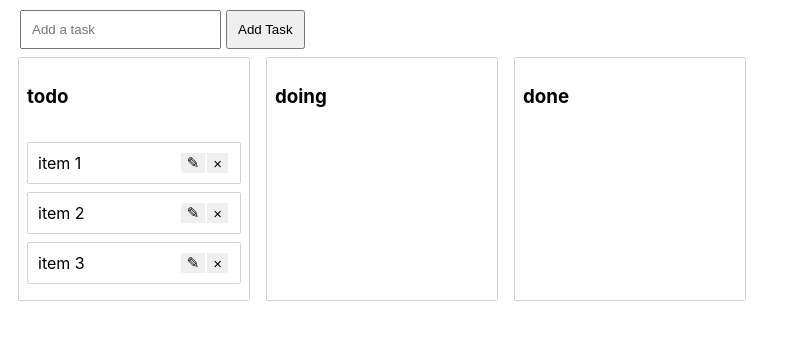
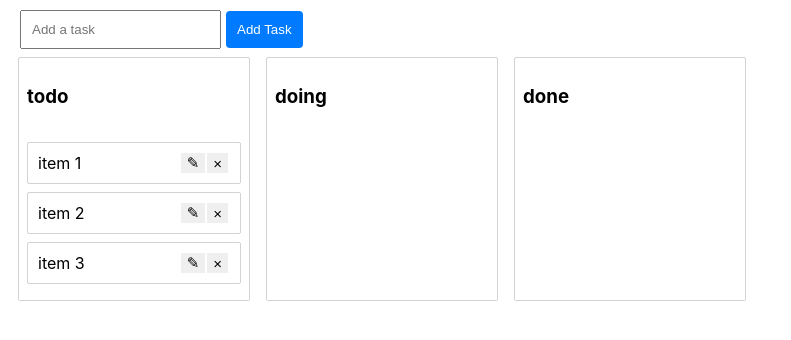
Before and after one commit to alexscoelho/multicolumn-todo, a React (Create React App) app: page / in a window 1280 px wide. Shown: the top 340 px of the page, without its empty margins (0-791 px from the left). Built offline with nearby package versions, Linux system fonts and the light colour scheme.

Commit message:
modified button

```diff
--- a/src/App.js
+++ b/src/App.js
@@ -10,6 +10,19 @@ const Container = styled.div`
 const Input = styled.input`
   padding: 10px;
   margin-right: 5px;
+`;
+
+const SubmitButton = styled.input`
+  padding: 10px;
+  margin-right: 5px;
+  color: #fff;
+  background-color: #007bff;
+  border-color: #007bff;
+  border: 1px solid transparent;
+  border-radius: 0.25rem;
+  :hover {
+    background-color: #005bff;
+  }
 `;
 
 const Form = styled.form`
@@ -83,9 +96,9 @@ function App() {
   };
 
   //modify
-  const handleEdit = (label, index, colName) => {
+  const handleEdit = (text, index, colName) => {
     setIsEditing(true);
-    setTask(label);
+    setTask(text);
     setId(index);
     setColName(colName);
   };
@@ -167,14 +180,13 @@ function App() {
           type="text"
           placeholder="Add a task"
         />
-        <Input type="submit" value={isEditing ? "Edit Task" : "Add Task"} />
+        <SubmitButton
+          type="submit"
+          value={isEditing ? "Edit Task" : "Add Task"}
+        />
       </Form>
       <DragDropContext onDragEnd={onDragEnd}>
-        <Container
-          style={{
-            display: "flex",
-          }}
-        >
+        <Container>
           {Object.values(columns).map((col, index) => (
             <Column
               col={col}
--- a/src/column.js
+++ b/src/column.js
@@ -32,13 +32,7 @@ const Column = ({ col: { list, id }, handleDelete, handleEdit }) => {
       {(provided) => (
         <Container>
           <Title>{id}</Title>
-          <TaskList
-            style={{
-              minHeight: "120px",
-            }}
-            {...provided.droppableProps}
-            ref={provided.innerRef}
-          >
+          <TaskList {...provided.droppableProps} ref={provided.innerRef}>
             {list.map((text, index) => (
               <Item
                 id={id}
```
